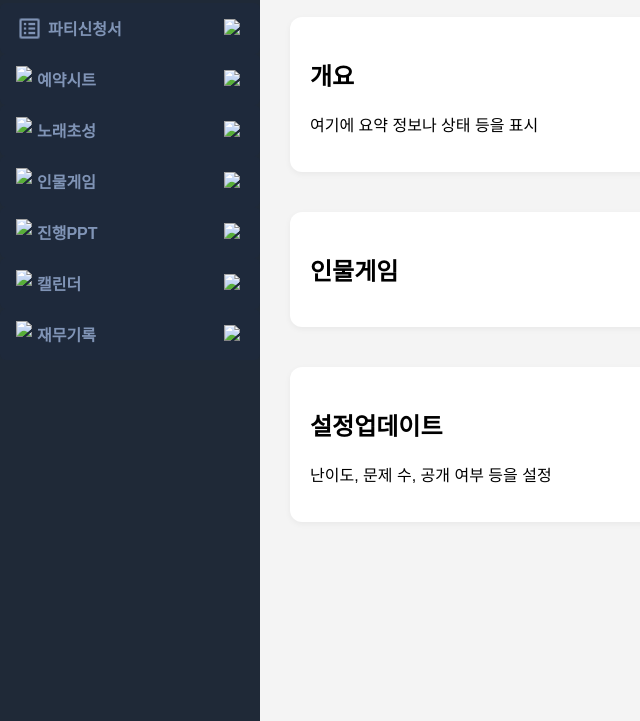
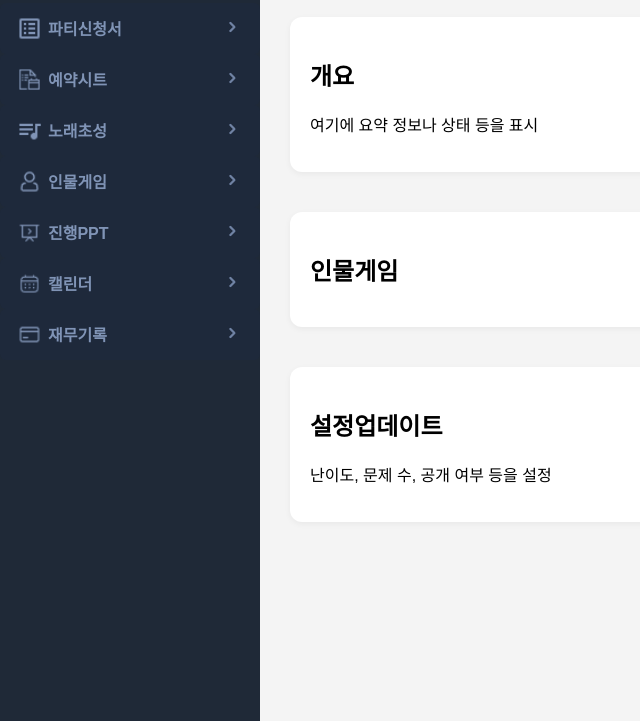
Before and after one commit to lyyw205/Dashboard, a plain HTML site: page 01main/index.html in a window 1280 px wide. Shown: the part 79-800 px from the top of the page, without its empty margins (0-640 px from the left). Drawn offline with Linux system fonts and the light colour scheme; the site is published under a folder, as on GitHub Pages, so addresses that start at the root find nothing.

Commit message:
사이드바 수정

```diff
--- a/01main/index.html
+++ b/01main/index.html
@@ -2,7 +2,7 @@
 <html lang="en">
 <head>
   <meta charset="UTF-8">
-  <link rel="stylesheet" href="../.common/sidebar.css" />
+  <link rel="stylesheet" href="../common/sidebar.css" />
   <link rel="stylesheet" href="style.css" />
   <meta name="viewport" content="width=device-width, initial-scale=1.0">
   <title>Document</title>
@@ -14,7 +14,7 @@
     <div class="sidebar">
       <div class="sidebar-head">
         <a href="index.html" class="sidebar-head-logo">
-          <img class="sidebar-head-loge-img" src="../.asset/img/logo.png">
+          <img class="sidebar-head-loge-img" src="../assets/logo.png">
         </a>
       </div>
       <ul>
@@ -22,12 +22,12 @@
           <a href="../02applylist/applylist.html" class="list-content">
             <span class="list-content-leftwrap">
               <span class="list-content-icon">
-                <img src="../.asset/img/form.png" class="form-icon">
+                <img src="../assets/form.png" class="form-icon">
               </span>
               <span class="list-content-text">파티신청서</span>
             </span>
             <span class="list-content-arrow">
-              <img src="/.asset/img/arrow-right.png" class="arrow-right-icon">
+              <img src="../assets/arrow-right.png" class="arrow-right-icon">
             </span>
           </a>
         </li>
@@ -35,12 +35,12 @@
           <a href="../03reservationlist/reservationlist.html" class="list-content">
             <span class="list-content-leftwrap">
               <span class="list-content-icon">
-                <img src="/.asset/img/reservationsheet.png" class="form-icon">
+                <img src="../assets/reservationsheet.png" class="form-icon">
               </span>
               <span class="list-content-text">예약시트</span>
             </span>
             <span class="list-content-arrow">
-              <img src="/.asset/img/arrow-right.png" class="arrow-right-icon">
+              <img src="../assets/arrow-right.png" class="arrow-right-icon">
             </span>
           </a>
         </li>
@@ -48,12 +48,12 @@
           <a href="#overview" class="list-content">
             <span class="list-content-leftwrap">
               <span class="list-content-icon">
-                <img src="/.asset/img/music.png" class="form-icon">
+                <img src="../assets/music.png" class="form-icon">
               </span>
               <span class="list-content-text">노래초성</span>
             </span>
             <span class="list-content-arrow">
-              <img src="/.asset/img/arrow-right.png" class="arrow-right-icon">
+              <img src="../assets/arrow-right.png" class="arrow-right-icon">
             </span>
           </a>
         </li>
@@ -61,12 +61,12 @@
           <a href="../06quizppt/index.html" class="list-content">
             <span class="list-content-leftwrap">
               <span class="list-content-icon">
-                <img src="/.asset/img/person.png" class="form-icon">
+                <img src="../assets/person.png" class="form-icon">
               </span>
               <span class="list-content-text">인물게임</span>
             </span>
             <span class="list-content-arrow">
-              <img src="/.asset/img/arrow-right.png" class="arrow-right-icon">
+              <img src="../assets/arrow-right.png" class="arrow-right-icon">
             </span>
           </a>
         </li>
@@ -74,12 +74,12 @@
           <a href="#overview" class="list-content">
             <span class="list-content-leftwrap">
               <span class="list-content-icon">
-                <img src="/.asset/img/ppt.png" class="form-icon">
+                <img src="../assets/ppt.png" class="form-icon">
               </span>
               <span class="list-content-text">진행PPT</span>
             </span>
             <span class="list-content-arrow">
-              <img src="/.asset/img/arrow-right.png" class="arrow-right-icon">
+              <img src="../assets/arrow-right.png" class="arrow-right-icon">
             </span>
           </a>
         </li>
@@ -87,12 +87,12 @@
           <a href="../04calendar/calender.html" class="list-content">
             <span class="list-content-leftwrap">
               <span class="list-content-icon">
-                <img src="/.asset/img/calendar.png" class="form-icon">
+                <img src="../assets/calendar.png" class="form-icon">
               </span>
               <span class="list-content-text">캘린더</span>
             </span>
             <span class="list-content-arrow">
-              <img src="/.asset/img/arrow-right.png" class="arrow-right-icon">
+              <img src="../assets/arrow-right.png" class="arrow-right-icon">
             </span>
           </a>
         </li>
@@ -100,12 +100,12 @@
           <a href="../05cardlogs/index.html" class="list-content">
             <span class="list-content-leftwrap">
               <span class="list-content-icon">
-                <img src="/.asset/img/creditcard.png" class="form-icon">
+                <img src="../assets/creditcard.png" class="form-icon">
               </span>
               <span class="list-content-text">재무기록</span>
             </span>
             <span class="list-content-arrow">
-              <img src="/.asset/img/arrow-right.png" class="arrow-right-icon">
+              <img src="../assets/arrow-right.png" class="arrow-right-icon">
             </span>
           </a>
         </li>
```
Also changed, not shown: 02applylist/applylist.html (+16 -16 lines), 03reservationlist/reservationlist.html (+16 -16 lines), 04calendar/calender.html (+16 -16 lines), 05cardlogs/index.html (+16 -16 lines), 06quizppt/index.html (+16 -16 lines), assets/arrow-right.png (renamed from .asset/img/arrow-right.png), assets/arrow.png (renamed from .asset/img/arrow.png), assets/calendar.png (renamed from .asset/img/calendar.png), assets/creditcard.png (renamed from .asset/img/creditcard.png), assets/form.png (renamed from .asset/img/form.png), assets/logo.png (renamed from .asset/img/logo.png), assets/music.png (renamed from .asset/img/music.png), assets/person.png (renamed from .asset/img/person.png), assets/ppt.png (renamed from .asset/img/ppt.png), 2 more files.
